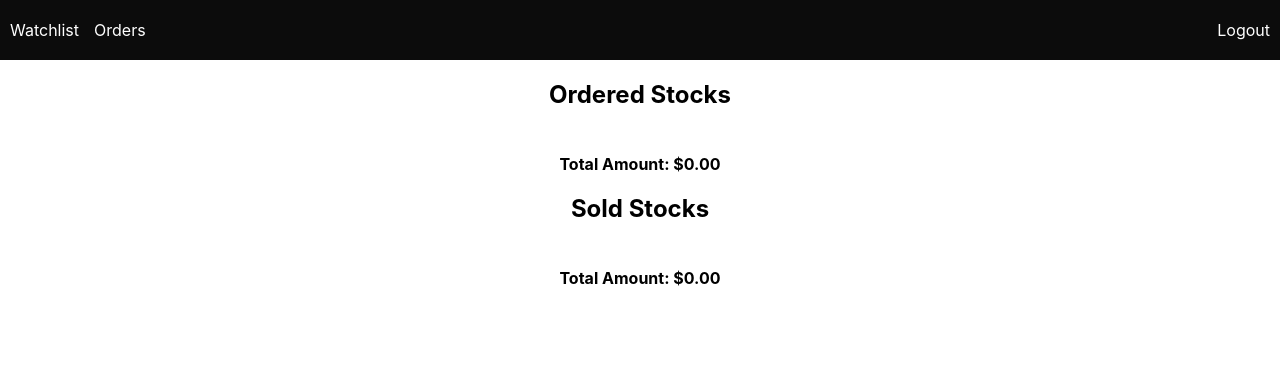
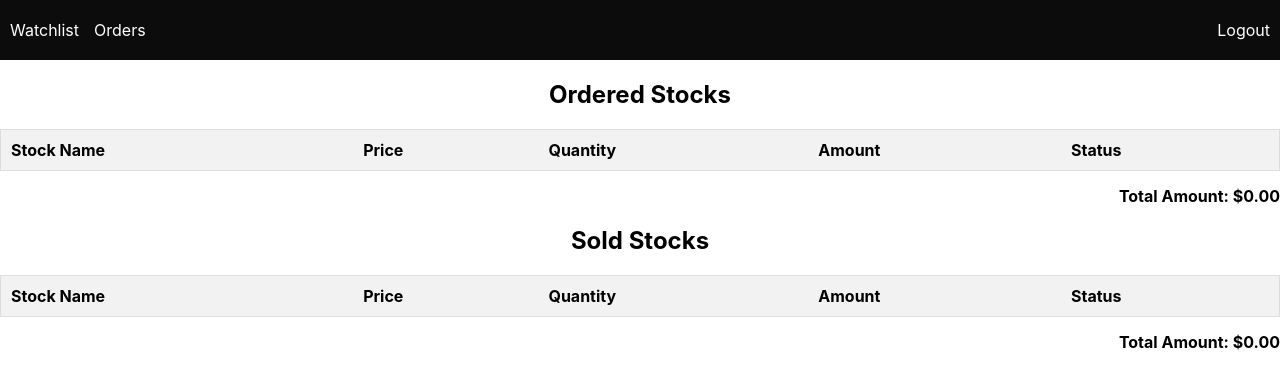
Before and after one commit to mariyappanb-msil/react-stack-training-task2, a React (Create React App) app: page /orders in a window 1280 px wide. Shown: the top 386 px of the page. Built offline with nearby package versions, Linux system fonts and the light colour scheme.

Commit message:
tableformat

```diff
--- a/src/pages/Buy/BuyPage.css
+++ b/src/pages/Buy/BuyPage.css
@@ -102,3 +102,33 @@
   .input-quan input {
     width: 50%;
   }
+  /* BuyPage.css */
+
+.sell-heading {
+  font-size: 24px;
+  font-weight: bold;
+  margin-bottom: 20px;
+}
+
+.stock-table {
+  width: 100%;
+  border-collapse: collapse;
+  border: 1px solid #ddd;
+  margin-bottom: 15px;
+}
+
+.stock-table th,
+.stock-table td {
+  padding: 10px;
+  text-align: left;
+  border-bottom: 1px solid #ddd;
+}
+
+.stock-table th {
+  background-color: #f2f2f2;
+  font-weight: bold;
+}
+
+.input-quan input {
+  width: 50%;
+}
--- a/src/pages/Buy/BuyPage.jsx
+++ b/src/pages/Buy/BuyPage.jsx
@@ -45,10 +45,7 @@ function Buy() {
     localStorage.setItem(`OrderStocks_${user}`, JSON.stringify(updatedOrderStocks));
 
     // Remove the bought stock from storedStocks
-    const updatedStoredStocks = [...storedStocks];
-    updatedStoredStocks.splice(index, 1);
-    setStoredStocks(updatedStoredStocks);
-    localStorage.setItem(`BuyStocks_${user}`, JSON.stringify(updatedStoredStocks));
+
 
     navigate("/orders");
   };
@@ -72,18 +69,24 @@ function Buy() {
     <div>
       <Header />
       <h2 className="sell-heading">Stocks for Buy</h2>
-      {storedStocks.map((stock, index) => {
-        const quantityLeft = Math.max(stocks[index].quantity - inputQuantity, 0);
-
-        return (
-          <div key={index} className="sell-stock-card">
-            <div className="sell-stock-card-details">
-              <div>
-                <h3 className="sell-stock-name">{stock.name}</h3>
-                <div className="sell-stock-price">Price: ${stock.price.toFixed(2)}</div>
-                <div>Total Quantity : {stocks[index].quantity}</div>
-                <div className="sell-stock-quantity">
-                  Quantity :
+      <table className="stock-table">
+        <thead>
+          <tr>
+            <th>Stock Name</th>
+            <th>Price</th>
+            <th>Total Quantity</th>
+            <th>Quantity</th>
+            <th>Action</th>
+            <th>Amount</th>
+          </tr>
+        </thead>
+        <tbody>
+          {storedStocks.map((stock, index) => (
+            <tr key={index} className="sell-stock-card">
+              <td>{stock.name}</td>
+              <td>${stock.price.toFixed(2)}</td>
+              <td>{stocks[index].quantity}</td>
+              <td>
                 <div className="input-quan">
                   <input
                     type="number"
@@ -96,20 +99,23 @@ function Buy() {
                     max={stocks[index].quantity + 1}
                   />
                 </div>
+                {inputQuantity > stocks[index].quantity && (
                   <div style={{ color: 'red', fontWeight: 'bold', marginTop: '10px' }}>
-                    {inputQuantity > stocks[index].quantity ? <div>Not have enough quantity</div> : null}
+                    Not enough quantity
                   </div>
-                </div>
-              </div>
+                )}
+              </td>
+              <td>
                 <div className="sell-buy-button-container">
                   <div className="sell-buynowbtn" onClick={() => handleBuyNow(stock, index)}>Buy Now</div>
                 </div>
-
-            </div>
-            Amount: ${stock.price.toFixed(2) * stock.quantity.toFixed(2)}
-          </div>
-        );
-      })}
+              </td>
+              <td>${(stock.price * stock.quantity).toFixed(2)}</td>
+            </tr>
+          ))}
+        </tbody>
+      </table>
+      <div className="total-amount">Total Amount: ${totalAmount.toFixed(2)}</div>
     </div>
   );
 }
--- /dev/null
+++ b/src/pages/Orders/Orders.css
@@ -0,0 +1,33 @@
+/* OrdersPage.css */
+
+.sell-heading {
+    font-size: 24px;
+    font-weight: bold;
+    margin-bottom: 20px;
+  }
+
+  .stock-table {
+    width: 100%;
+    border-collapse: collapse;
+    border: 1px solid #ddd;
+    margin-bottom: 15px;
+  }
+
+  .stock-table th,
+  .stock-table td {
+    padding: 10px;
+    text-align: left;
+    border-bottom: 1px solid #ddd;
+  }
+
+  .stock-table th {
+    background-color: #f2f2f2;
+    font-weight: bold;
+  }
+
+  .total-amount {
+    margin-top: 15px;
+    font-weight: bold;
+    display: flex;
+    justify-content: flex-end;
+  }
--- a/src/pages/Orders/Orders.jsx
+++ b/src/pages/Orders/Orders.jsx
@@ -1,7 +1,7 @@
 import React, { useState } from "react";
 import { useNavigate } from "react-router-dom";
 import Header from "../../components/Header/Header";
-
+import "./Orders.css"; // Import the CSS file for styling
 
 function Orders() {
   const user = JSON.parse(localStorage.getItem("username"));
@@ -26,57 +26,57 @@ function Orders() {
 
   return (
     <div>
-      <Header/>
+      <Header />
       <h2 className="sell-heading">Ordered Stocks</h2>
-      {orderStocks.map((stock, index) => (
-        <div key={index} className="sell-stock-card">
-          <div className="order-stock-card-details">
-            <div>
-              <h3 className="sell-stock-name">{stock.name}</h3>
-              <div className="sell-stock-price">
-                Price: ${stock.price.toFixed(2)}
-              </div>
-              <div className="sell-stock-quantity">
-                Quantity: {stock.quantity}
-              </div>
-              <div className="sell-stock-amount">
-                Amount: ${stock.price.toFixed(2) * stock.quantity.toFixed(2)}
-              </div>
-            </div>
-            <div className="sell-buy-button-container">
-              {/* You can add more actions/buttons here if needed */}
-            </div>
-          </div>
-          <div className="order-msg" >Ordered Done</div>
-        </div>
-      ))}
+      <table className="stock-table">
+        <thead>
+          <tr>
+            <th>Stock Name</th>
+            <th>Price</th>
+            <th>Quantity</th>
+            <th>Amount</th>
+            <th>Status</th>
+          </tr>
+        </thead>
+        <tbody>
+          {orderStocks.map((stock, index) => (
+            <tr key={index} className="sell-stock-card">
+              <td>{stock.name}</td>
+              <td>${stock.price.toFixed(2)}</td>
+              <td>{stock.quantity}</td>
+              <td>${(stock.price * stock.quantity).toFixed(2)}</td>
+              <td>Ordered Done</td>
+            </tr>
+          ))}
+        </tbody>
+      </table>
       <div className="total-amount">
         Total Amount: ${totalAmount.toFixed(2)}
       </div>
 
       <h2 className="sell-heading">Sold Stocks</h2>
-      {orderSellStocks.map((stock, index) => (
-        <div key={index} className="sell-stock-card">
-          <div className="order-stock-card-details">
-            <div>
-              <h3 className="sell-stock-name">{stock.name}</h3>
-              <div className="sell-stock-price">
-                Price: ${stock.price.toFixed(2)}
-              </div>
-              <div className="sell-stock-quantity">
-                Quantity: {stock.quantity}
-              </div>
-              <div className="sell-stock-amount">
-                Amount: ${stock.price.toFixed(2) * stock.quantity.toFixed(2)}
-              </div>
-            </div>
-            <div className="sell-buy-button-container">
-              {/* You can add more actions/buttons here if needed */}
-            </div>
-          </div>
-          <div className="order-msg" >Sold</div>
-        </div>
-      ))}
+      <table className="stock-table">
+        <thead>
+          <tr>
+            <th>Stock Name</th>
+            <th>Price</th>
+            <th>Quantity</th>
+            <th>Amount</th>
+            <th>Status</th>
+          </tr>
+        </thead>
+        <tbody>
+          {orderSellStocks.map((stock, index) => (
+            <tr key={index} className="sell-stock-card">
+              <td>{stock.name}</td>
+              <td>${stock.price.toFixed(2)}</td>
+              <td>{stock.quantity}</td>
+              <td>${(stock.price * stock.quantity).toFixed(2)}</td>
+              <td>Sold</td>
+            </tr>
+          ))}
+        </tbody>
+      </table>
       <div className="total-amount">
         Total Amount: ${totalSellAmount.toFixed(2)}
       </div>
--- /dev/null
+++ b/src/pages/Sell/Sell.css
@@ -0,0 +1,35 @@
+/* Sell.css */
+.sell-stock-table {
+    width: 100%;
+    border-collapse: collapse;
+    margin-bottom: 20px;
+  }
+
+  .sell-stock-table th,
+  .sell-stock-table td {
+    padding: 10px;
+    text-align: center;
+    border: 1px solid #ccc;
+  }
+
+  .sell-stock-table th {
+    background-color: #f2f2f2;
+  }
+
+  .sell-buynowbtn {
+    cursor: pointer;
+    padding: 5px 10px;
+    background-color: #007bff;
+    color: #fff;
+    border-radius: 4px;
+    display: inline-block;
+  }
+
+  .sell-buynowbtn:hover {
+    background-color: #0056b3;
+  }
+
+  .error-message {
+    color: red;
+    margin-top: 5px;
+  }
--- a/src/pages/Sell/SellPage.jsx
+++ b/src/pages/Sell/SellPage.jsx
@@ -2,12 +2,14 @@ import React, { useState } from "react";
 import { useNavigate } from "react-router-dom";
 import Header from "../../components/Header/Header";
 import stocksData from "../../common/stocksData.json";
+import "./Sell.css"; // Import the CSS file
 
 function Sell() {
   const user = JSON.parse(localStorage.getItem("username"));
 
   const [storedStocks, setStoredStocks] = useState(
-    JSON.parse(localStorage.getItem(`OrderStocks_${user}`)) || [] );
+    JSON.parse(localStorage.getItem(`OrderStocks_${user}`)) || []
+  );
   const [inputQuantity, setInputQuantity] = useState("");
   const [errorMessage, setErrorMessage] = useState("");
   const [selectedItemIndex, setSelectedItemIndex] = useState(null); // Track the selected item
@@ -41,19 +43,8 @@ function Sell() {
       JSON.stringify(updatedOrderStocks)
     );
 
-    // Remove the stock from BuyStocks local storage
-    const existingBuyStocks = JSON.parse(
-      localStorage.getItem(`BuyStocks_${user}`) || "[]"
-    );
-    const updatedBuyStocks = existingBuyStocks.filter((item) => item.name !== stock.name);
-    localStorage.setItem(
-      `BuyStocks_${user}`,
-      JSON.stringify(updatedBuyStocks)
-    );
-
     navigate("/orders");
   };
-
 
   const handleQuantityChange = (event) => {
     const newQuantity = event.target.value;
@@ -66,17 +57,22 @@ function Sell() {
       <Header />
 
       <h2 className="sell-heading">Stocks for Sell</h2>
+      <table className="sell-stock-table">
+        <thead>
+          <tr>
+            <th>Name</th>
+            <th>Price</th>
+            <th>Quantity</th>
+            <th>Action</th>
+          </tr>
+        </thead>
+        <tbody>
           {storedStocks.map((stock, index) => (
-        <div key={index} className="sell-stock-card">
-          <div className="sell-stock-card-details">
-            <div>
-              <h3 className="sell-stock-name">{stock.name}</h3>
-              <div className="sell-stock-price">
-                Price: ${stock.price.toFixed(2)}
-              </div>
-              <div className="sell-stock-quantity">
-                Quantity: {stock.quantity}
-              </div>
+            <tr key={index}>
+              <td>{stock.name}</td>
+              <td>${stock.price.toFixed(2)}</td>
+              <td>{stock.quantity}</td>
+              <td>
                 {selectedItemIndex === index ? (
                   <>
                     <input
@@ -85,8 +81,11 @@ function Sell() {
                       value={inputQuantity}
                       onChange={handleQuantityChange}
                     />
-                  {errorMessage && <div style={{ color: "red" }}>{errorMessage}</div>}
-                  <div className="sell-buynowbtn" onClick={() => handleConfirmSell(stock)}>
+                    {errorMessage && <div className="error-message">{errorMessage}</div>}
+                    <div
+                      className="sell-buynowbtn"
+                      onClick={() => handleConfirmSell(stock)}
+                    >
                       Confirm Sell
                     </div>
                   </>
@@ -95,15 +94,17 @@ function Sell() {
                     Sell Now
                   </div>
                 )}
+              </td>
+            </tr>
+          ))}
+        </tbody>
+      </table>
       {inputQuantity !== "" && !isNaN(inputQuantity) && +inputQuantity > 0 && (
         <div className="sell-stock-total-amount">
-                  Total Amount: ${(stock.price * +inputQuantity).toFixed(2)}
+          Total Amount: $
+          {(storedStocks[selectedItemIndex].price * +inputQuantity).toFixed(2)}
         </div>
       )}
-            </div>
-          </div>
-        </div>
-      ))}
     </div>
   );
 }
```
Lines whose indentation alone changed are shown as unchanged.
